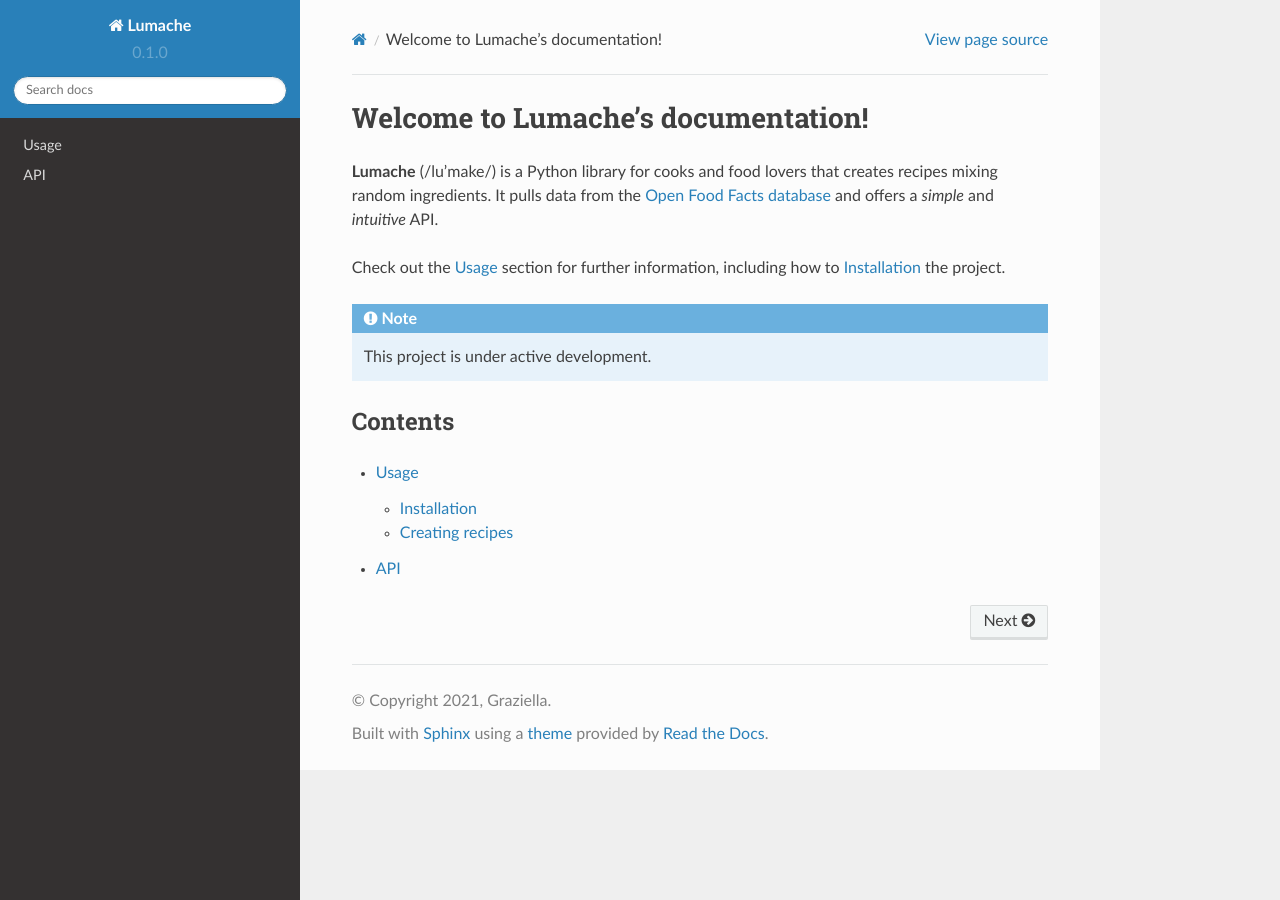
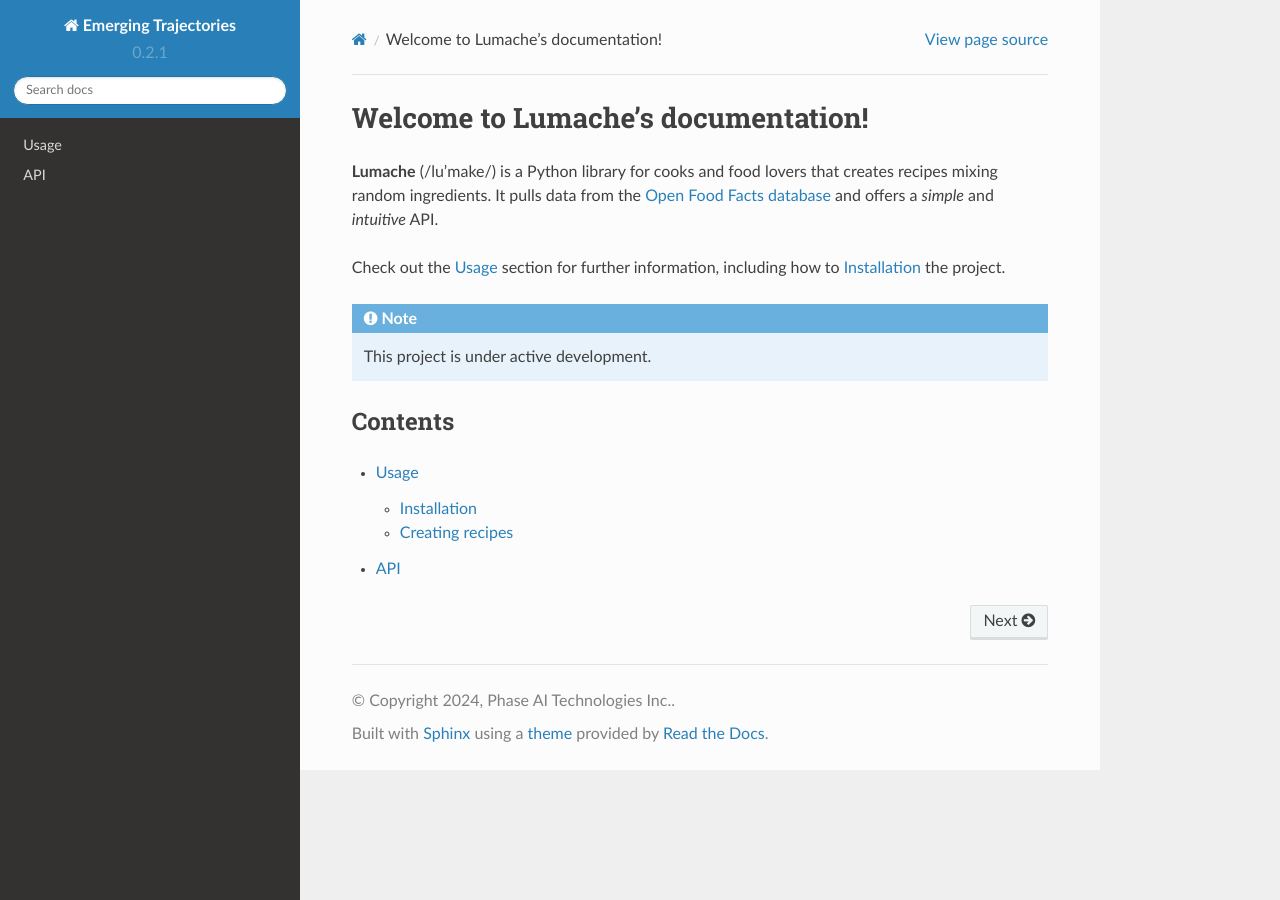
Before and after one commit to wgryc/emerging-trajectories, a Sphinx documentation site: the page built from docs/source/index.rst, in a window 1280 px wide. Built offline with Sphinx 7.4.7 and the Read the Docs theme 2.0.0, drawn with Linux system fonts in a browser that asks for light colours.

```diff
--- a/docs/source/conf.py
+++ b/docs/source/conf.py
@@ -2,34 +2,34 @@
 
 # -- Project information
 
-project = 'Lumache'
-copyright = '2021, Graziella'
-author = 'Graziella'
+project = "Emerging Trajectories"
+copyright = "2024, Phase AI Technologies Inc."
+author = "Phase AI"
 
-release = '0.1'
-version = '0.1.0'
+release = "0.2.1"
+version = "0.2.1"
 
 # -- General configuration
 
 extensions = [
-    'sphinx.ext.duration',
-    'sphinx.ext.doctest',
-    'sphinx.ext.autodoc',
-    'sphinx.ext.autosummary',
-    'sphinx.ext.intersphinx',
+    "sphinx.ext.duration",
+    "sphinx.ext.doctest",
+    "sphinx.ext.autodoc",
+    "sphinx.ext.autosummary",
+    "sphinx.ext.intersphinx",
 ]
 
 intersphinx_mapping = {
-    'python': ('https://docs.python.org/3/', None),
-    'sphinx': ('https://www.sphinx-doc.org/en/master/', None),
+    "python": ("https://docs.python.org/3/", None),
+    "sphinx": ("https://www.sphinx-doc.org/en/master/", None),
 }
-intersphinx_disabled_domains = ['std']
+intersphinx_disabled_domains = ["std"]
 
-templates_path = ['_templates']
+templates_path = ["_templates"]
 
 # -- Options for HTML output
 
-html_theme = 'sphinx_rtd_theme'
+html_theme = "sphinx_rtd_theme"
 
 # -- Options for EPUB output
-epub_show_urls = 'footnote'
+epub_show_urls = "footnote"
```
